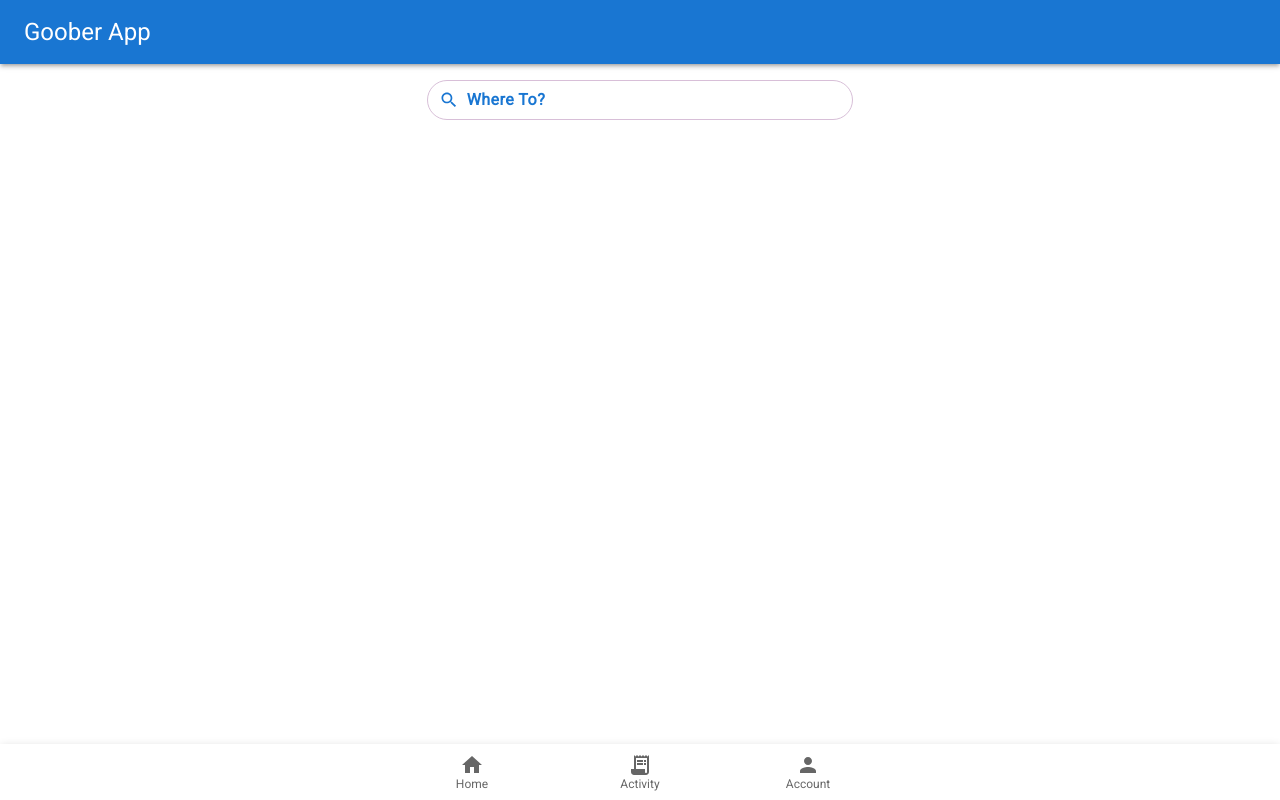
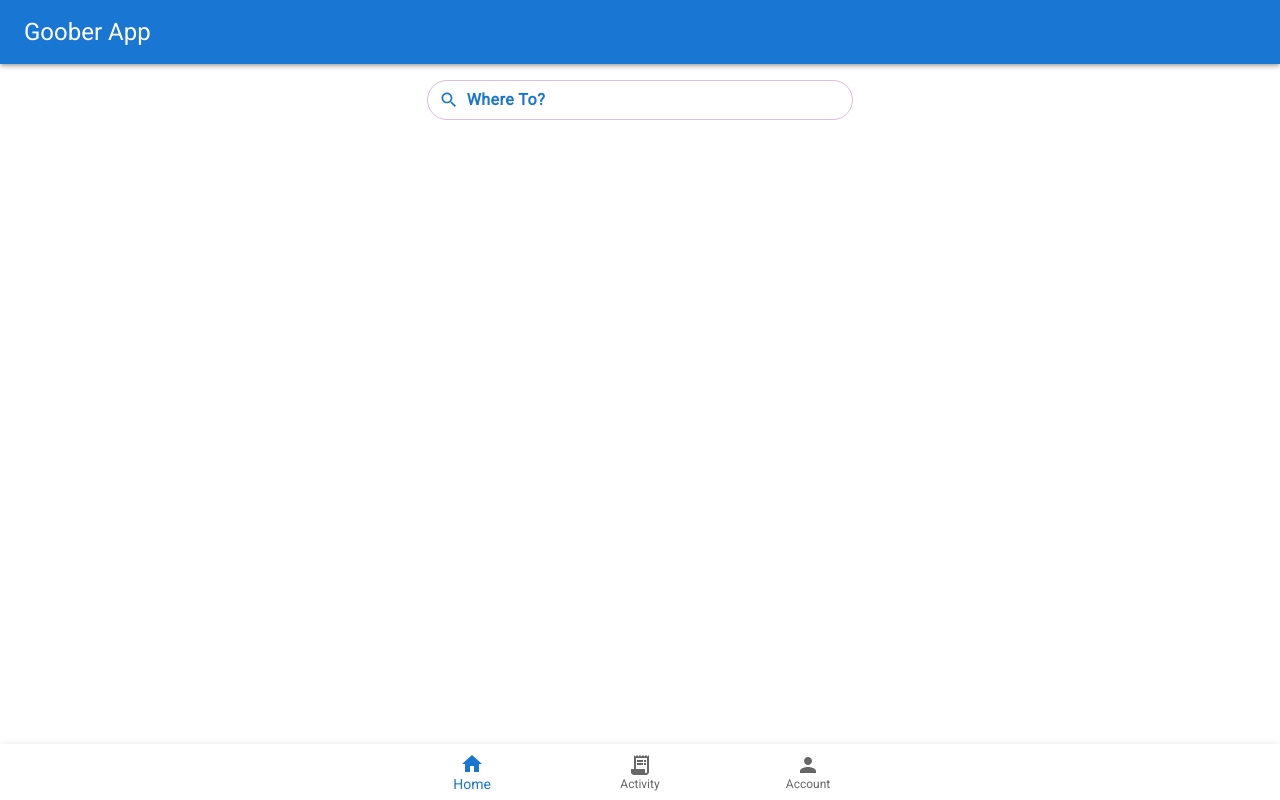
Before and after one commit to madalejo/goober-web-app, a Next.js app: page /rider in a window 1280 px wide. Built offline with nearby package versions, Linux system fonts and the light colour scheme; no server answers.

Commit message:
Fix bottom navigation

```diff
--- a/src/app/ui/rider/nav-bar.tsx
+++ b/src/app/ui/rider/nav-bar.tsx
@@ -16,6 +16,7 @@ const NavBar: FC = (): JSX.Element => {
         >
             <BottomNavigation
                 showLabels
+                value={0}
             >
                 {
                     navObj.map((value, idx) => (
@@ -23,6 +24,7 @@ const NavBar: FC = (): JSX.Element => {
                             key={idx}
                             label={value.label}
                             icon={<value.icon />}
+                            disabled
                         />
                     ))
                 }
```
